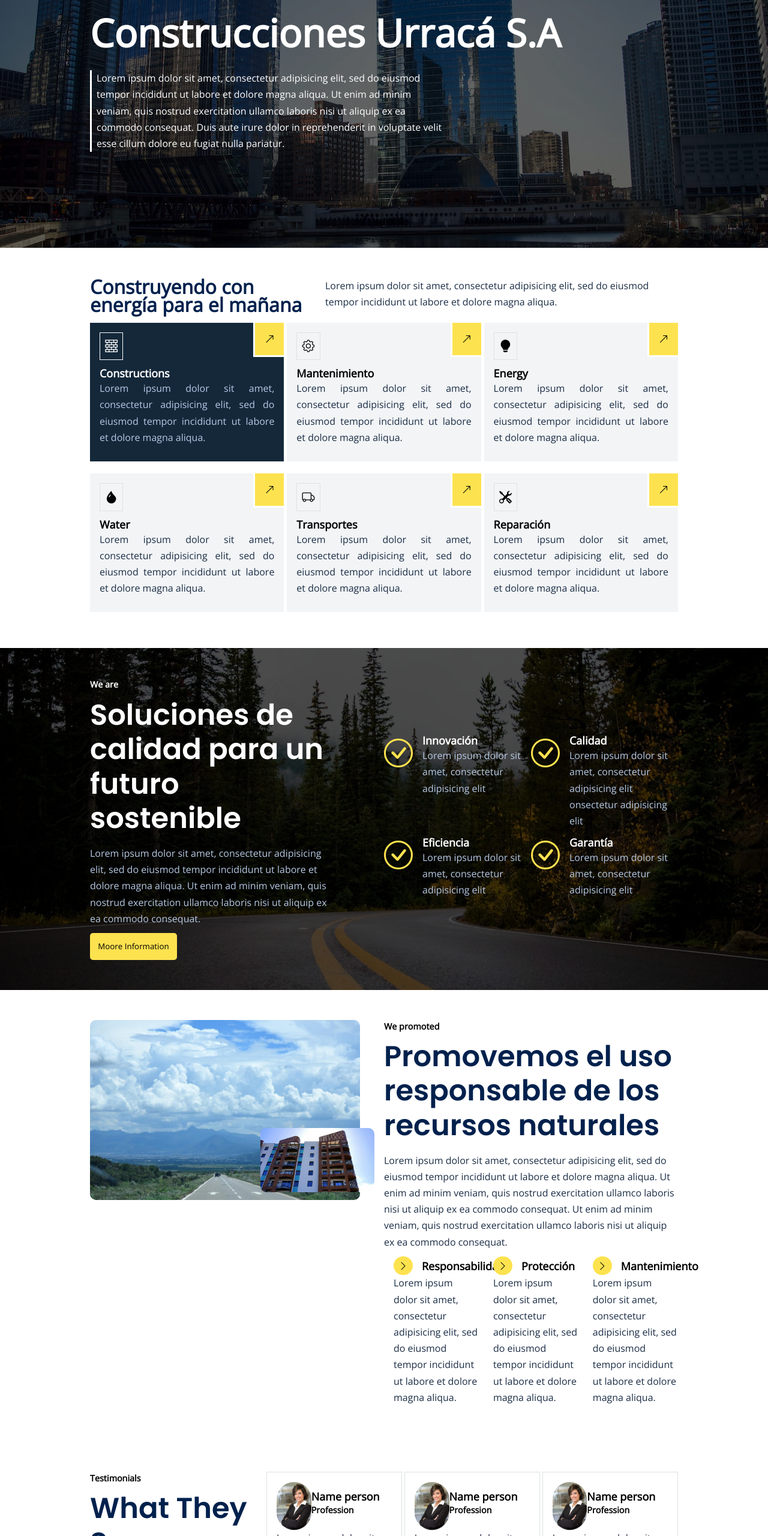
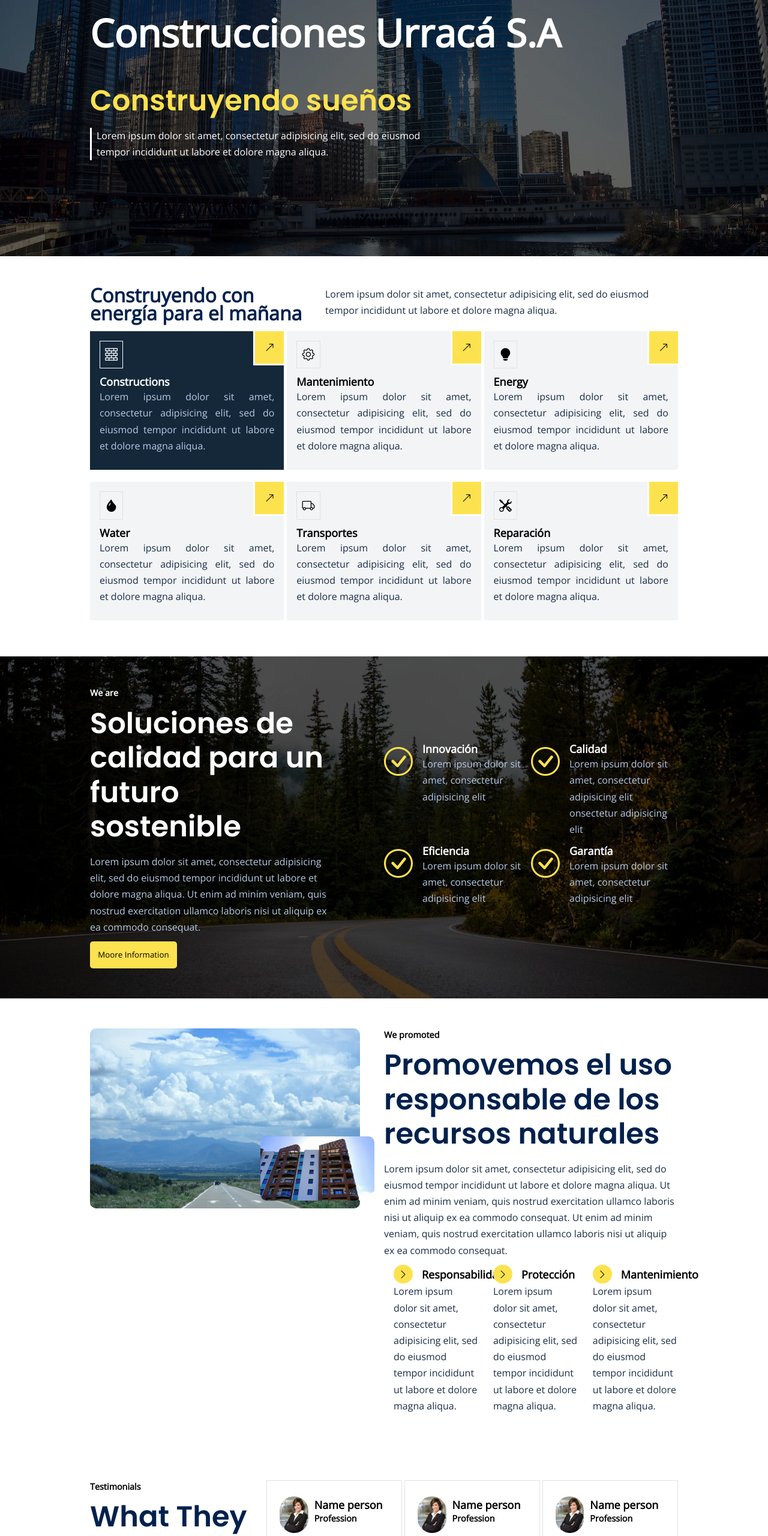
Before and after one commit to jimenezber02/LandingPage.github.io, a plain HTML site: page index.html in a window 1280 px wide. Shown: the part 220-2780 px from the top of the page at 60% size. Drawn offline with nearby package versions, Linux system fonts and the light colour scheme.

Commit message:
fix styles

```diff
--- a/css/index.css
+++ b/css/index.css
@@ -12,7 +12,6 @@
 }
 
 h1{
-	margin-bottom: 10px;
 	font-size: 4em;
     color: #ffff;
     font-family: 'Open Sans', sans-serif;
@@ -27,9 +26,9 @@ h2{
 	font-size: 3rem;
     font-weight: 600;
     line-height: 1.2em;
-    transform: default;
-    text-decoration: default;
-    font-style: default;
+    transform: inherit;
+    text-decoration: inherit;
+    font-style: inherit;
 }
 
 h3{
@@ -54,9 +53,9 @@ h5{
     width: 100%;
     font-weight: 600;
     line-height: 1.55;
-    transform: default;
-    text-decoration: default;
-    font-style: default;
+    transform: inherit;
+    text-decoration: inherit;
+    font-style: inherit;
 }
 
 p{
@@ -172,12 +171,16 @@ nav ul li{
 
 #paragraf{
 	padding: 150px;
-	color: #fff;
+	color: #ffffff;
 }#paragraf p{
 	width: 60%;
 	border-left: 3px solid #fff;
 	padding-left: 0.5em;
 }
+
+ header h2 {
+	 color: #fde24f;
+ }
 
 #wrapper-two article:nth-child(1){
 	flex-direction: row;
@@ -406,11 +409,12 @@ nav ul li{
 	flex: 1 1 70%;
 	flex-direction: column;
 	justify-content: center;
+	padding: 10px 5px;
 }
 
 #wrapper-five .articles article:nth-child(2) .card .title-card .imagen img{
 	width: 90px;
-	height: 80px;
+	height: 61px;
 	border-radius: 50px;
 	object-fit: cover;
 }
@@ -660,7 +664,7 @@ footer article:nth-child(3) p{
         flex-direction: column;
         justify-content: flex-start;
         align-items: flex-start;
-		border-bottom: 0px !important;
+		border-bottom: 0 !important;
     }nav .mobile #other-links a{
         padding: 1em 0;
         text-decoration: none;
@@ -806,6 +810,9 @@ footer article:nth-child(3) p{
 	}
 }
 @media screen and (max-width: 544px) {
+	header {
+		background-position: top;
+	}
     h3{
         font-size: 1rem !important;
     }
@@ -836,6 +843,6 @@ footer article:nth-child(3) p{
 
 	#wrapper-five .articles article:nth-child(2) .card .title-card .imagen{
 		align-items: inherit;
-		flex: 1 1 20%;
+		flex: 1 1 12%;
 	}
 }
--- a/index.html
+++ b/index.html
@@ -83,13 +83,11 @@
 					</div>
 				</nav>
 				<div id="paragraf">
-					<h1>Construcciones Urrac&aacute; S.A</h1>
+					<h1>Construcciones Urrac&aacute; S.A</h1><br/>
+					<h2>Construyendo sueños</h2>
 					<p>
 						Lorem ipsum dolor sit amet, consectetur adipisicing elit, sed do eiusmod
-						tempor incididunt ut labore et dolore magna aliqua. Ut enim ad minim veniam,
-						quis nostrud exercitation ullamco laboris nisi ut aliquip ex ea commodo
-						consequat. Duis aute irure dolor in reprehenderit in voluptate velit esse
-						cillum dolore eu fugiat nulla pariatur.
+						tempor incididunt ut labore et dolore magna aliqua.
 					</p>
 				</div>
 			</div>
```
